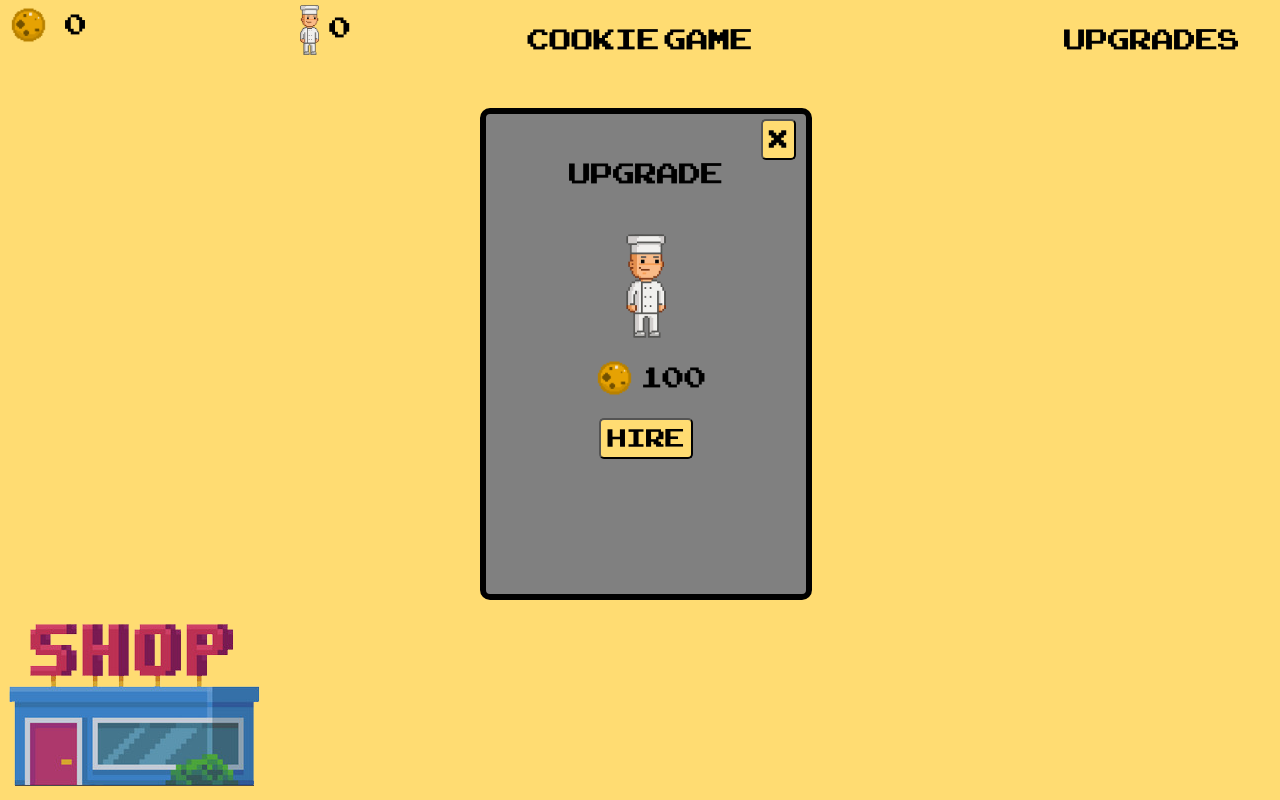
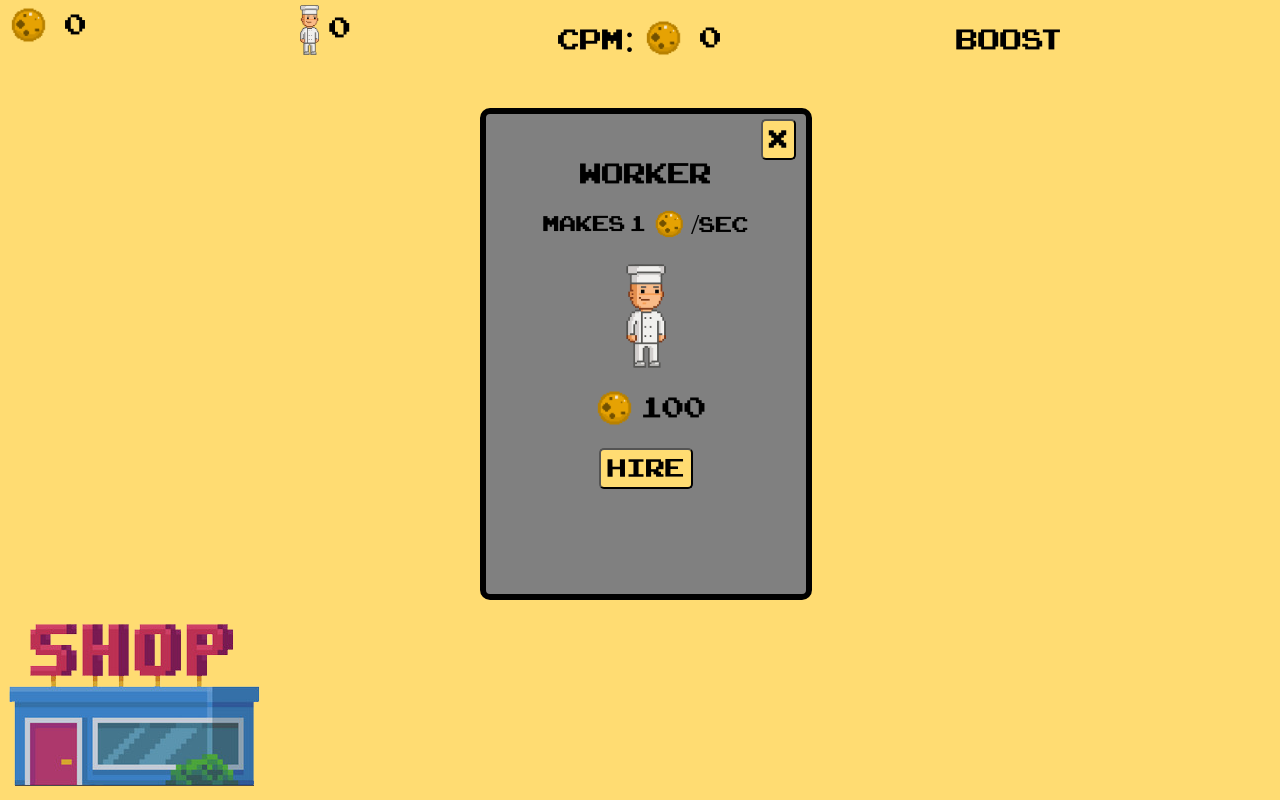
Before and after one commit to Daniel-343/Cookie-Game, a website: page client/index.html in a window 1280 px wide. Both pictures are taken after a click on the element 135 px from the left and 706 px from the top of the page. Drawn offline with Linux system fonts and the light colour scheme.

Commit message:
remove Cookie-Game title, add CPM increment counter

```diff
--- a/client/index.html
+++ b/client/index.html
@@ -8,7 +8,6 @@
   <body>
     <div id="score"></div>
     <div id="workers"></div>
-      <div id="title">Cookie Game</div>
       <button id="mainCookie">
         <img src="public/images/cookie.png"/>
       </button>
@@ -16,7 +15,8 @@
         <img src="public/images/pixelartshop.png"/>
       </div>
       <div id="shopcontainer"></div>
-      <div id="upgradesButton">Upgrades</div>
+      <div id="cpm"></div>
+      <div id="boostButton">Boost</div>
     <script src="public\script.js"></script>
   </body>
 </html>
--- a/client/public/script.js
+++ b/client/public/script.js
@@ -5,13 +5,16 @@ const shop = document.getElementById('shop');
 const shopcontainer = document.getElementById('shopcontainer');
 const shopMenu = document.getElementById('shopmenu');
 
-let workerPrice = 100;
+
 
 let score = Number(localStorage.getItem('Cscore'));
-let numberOfWorkers = 0;
+let numberOfWorkers = Number(localStorage.getItem('Wscore'));
+let workerPrice = numberOfWorkers * 50 + 100;
 refreshScore();
 refreshWorkers();
 let counter = 0;
+
+
 
 mainButton.addEventListener('click', function () {
   counter++;
@@ -41,7 +44,9 @@ shop.addEventListener('click', function () {
     shopcontainer.insertAdjacentHTML('beforeend', '<div id="shopmenuContent"><button id="closebutton">X</button></div>');
     const closeButton = document.getElementById('closebutton'); // Define closeButton after it's added to the DOM
     const shopmenuContent = document.getElementById('shopmenuContent');
-    shopmenuContent.insertAdjacentHTML('beforeend', '<p id="upgrade">upgrade</p>');
+    shopmenuContent.insertAdjacentHTML('beforeend', '<p id="upgrade">worker</p>');
+    shopmenuContent.insertAdjacentHTML('beforeend',
+     `<div id="productionContainer"><p id="costOfWorker">makes 1</p><img src="public/images/cookie.png" id="costCookieSmall"/><p id="costOfWorker">/sec</p></div>`);
     shopmenuContent.insertAdjacentHTML('beforeend', '<img src="public/images/cook.png" id="cook"/>');
     shopmenuContent.insertAdjacentHTML('beforeend',
       `<div id="costContainer"><img src="public/images/cookie.png" id="costCookie"/><p id="costOfWorker">${workerPrice}</p></div>`);
@@ -65,12 +70,13 @@ function refreshScore(){
 function hireWorkers(hireButton){
   hireButton.addEventListener('click', function(){
     if (score > workerPrice){
-      score -= 100;
+      score -= workerPrice;
       numberOfWorkers++;
       refreshWorkers();
       refreshScore();
       workerPrice += 50;
       refreshCost();
+      localStorage.setItem('Wscore', numberOfWorkers);
     }
   });
 }
@@ -96,8 +102,8 @@ function incrementScore() {
 }
 incrementScore();
 
-const upgradesButton = document.getElementById('upgradesButton');
-upgradesButton.addEventListener('click', function () {
+const boostButton = document.getElementById('boostButton');
+boostButton.addEventListener('click', function () {
   // Add unique ID for closeButton element
   if (shopcontainer.innerHTML === ''){
     shopcontainer.insertAdjacentHTML('beforeend', '<div id="shopmenuContent"><button id="closebutton">X</button></div>');
@@ -108,3 +114,27 @@ upgradesButton.addEventListener('click', function () {
     });
   }
 });
+
+//calculating Cookies Per minute (CPM)
+let scores = [];
+function saveScore() {
+  scores.push(score);
+  setTimeout(saveScore, 1000);
+}
+saveScore();
+function calculateScoreIncrement() {
+  scores.length > 2 ? scores.shift() : null;
+  // Calculate the total score increment
+  let totalIncrement = scores[1] - scores[0];
+  refreshCPM(totalIncrement);
+}
+// Call the function every second
+setInterval(calculateScoreIncrement, 1000);
+
+function refreshCPM(cpm){
+  let cpmElement = document.getElementById('cpm')
+  cpmElement.innerHTML = '';
+  cpmElement.insertAdjacentHTML('afterbegin', '<div>CPM:</div>');
+  cpmElement.insertAdjacentHTML('beforeend', '<img src="public/images/cookie.png" id="scoreCookie"/> ');
+  cpmElement.insertAdjacentHTML('beforeend', cpm);
+}
--- a/client/public/style.css
+++ b/client/public/style.css
@@ -73,6 +73,11 @@ body {
   height: 50px;
   display: inline-block;
 }
+#costCookieSmall {
+  width: 45px;
+  height: 40px;
+  display: inline-block;
+}
 #title {
   color: black;
   position: absolute;
@@ -99,7 +104,9 @@ body {
   border-style: solid;
   border-width: 6px;
   border-radius: 10px;
-
+}
+#upgrade{
+  margin-bottom: 10px;
 }
 #closebutton {
   position: absolute;
@@ -169,15 +176,30 @@ body {
   justify-content: center;
   height: 80px;
 }
-#upgradesButton {
+#productionContainer {
+  display: flex;
+  align-items: center;
+  justify-content: center;
+  height: 40px;
+  margin-bottom: 20px;
+  font-size: 30px;
+}
+#boostButton {
   color: black;
   position: absolute;
   top: 5%;
-  left: 90%;
+  left: 79%;
   transform: translate(-50%, -50%);
   justify-content: center;
 }
-#upgradesButton:hover{
+#boostButton:hover{
  font-size: 45px;
  cursor: pointer;
 }
+#cpm{
+  display: flex;
+  align-items: center;
+  justify-content: center;
+  height: 60px;
+  margin-bottom: 20px;
+}
```
